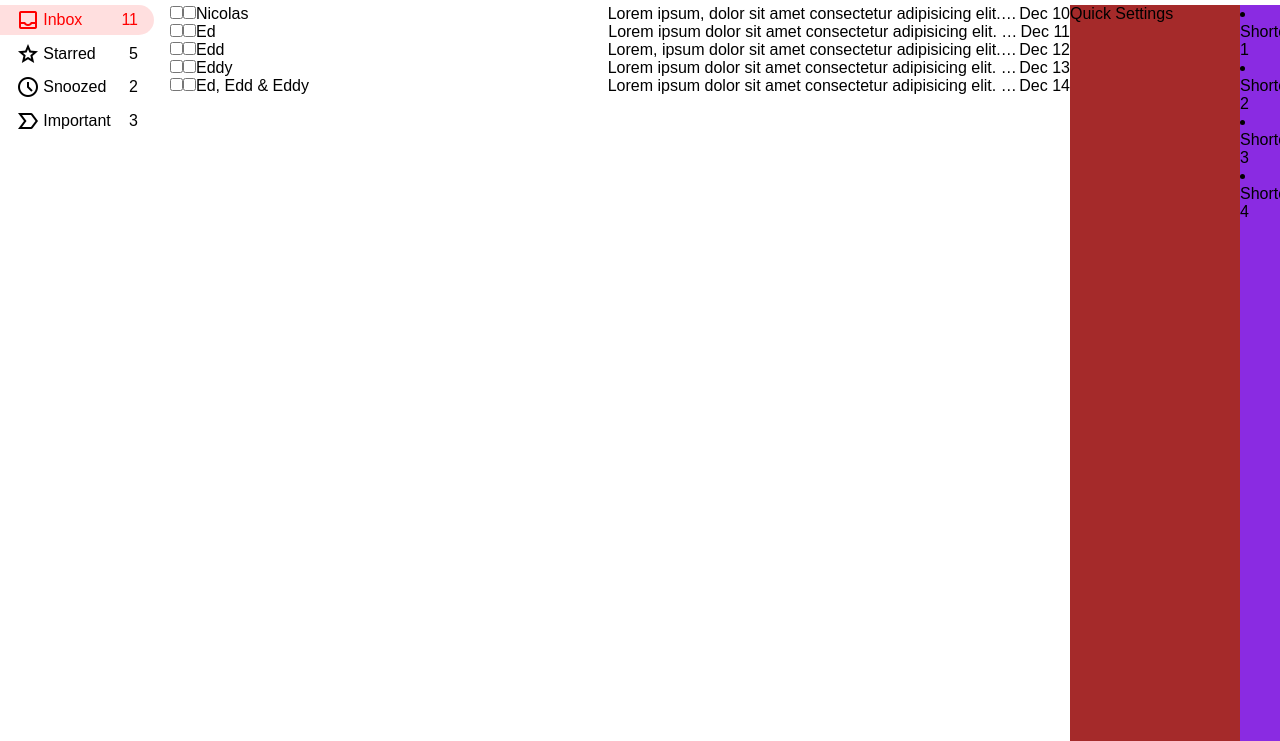
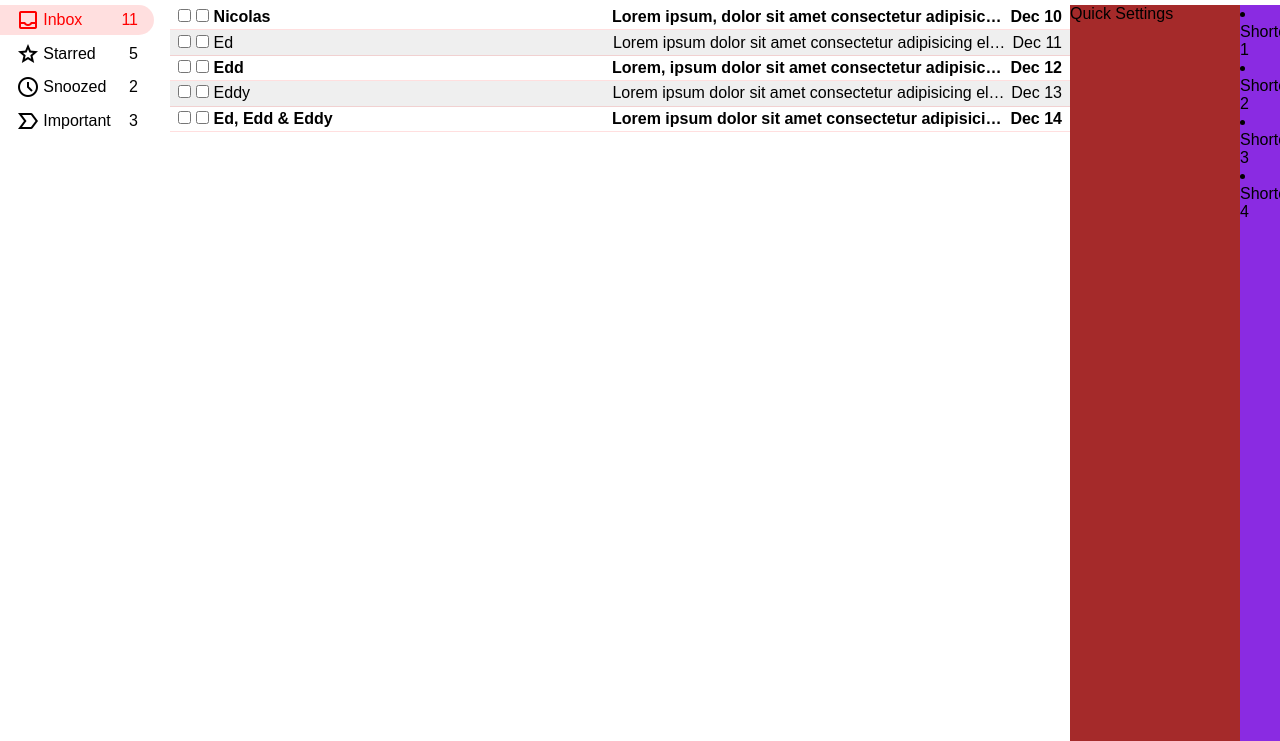
Before and after one commit to Igli-Boci/hoxton-html-gmail-components-second-session, a plain HTML site: page index.html in a window 1280 px wide. Shown: the part 59-800 px from the top of the page. Drawn offline with nearby package versions, Linux system fonts and the light colour scheme.

Commit message:
Finishing touches in css for the mail section

```diff
--- a/index.html
+++ b/index.html
@@ -90,7 +90,7 @@
             </li>
         </ul>
         <ul class="email-list">
-            <li class="email-item">
+            <li class="email-item read">
                 <div class="emai-item__read">
                     <input type="checkbox">
                 </div>
@@ -116,7 +116,7 @@
             </li>
         </ul>
         <ul class="email-list">
-            <li class="email-item">
+            <li class="email-item read">
                 <div class="emai-item__read">
                     <input type="checkbox">
                 </div>
--- a/style.css
+++ b/style.css
@@ -148,11 +148,21 @@ button {
 
 .email-list {
     list-style: none;
+    display: grid;
 }
 
 .email-item {
     display: grid;
     grid-template-columns: auto auto 1fr 1fr auto;
+    padding: 0.2rem 0.5rem;
+    gap: 0.3rem;
+    border-bottom: 1px solid #ff000020;
+    font-weight: bold;
+}
+
+.email-item.read {
+    font-weight: 500;
+    background-color: #00000010;
 }
 
 .email-item__sender,
```
